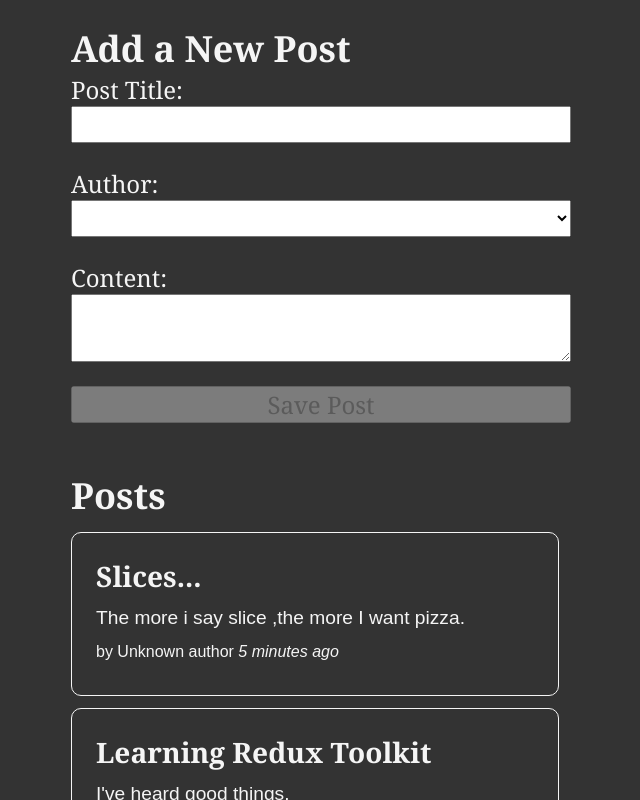
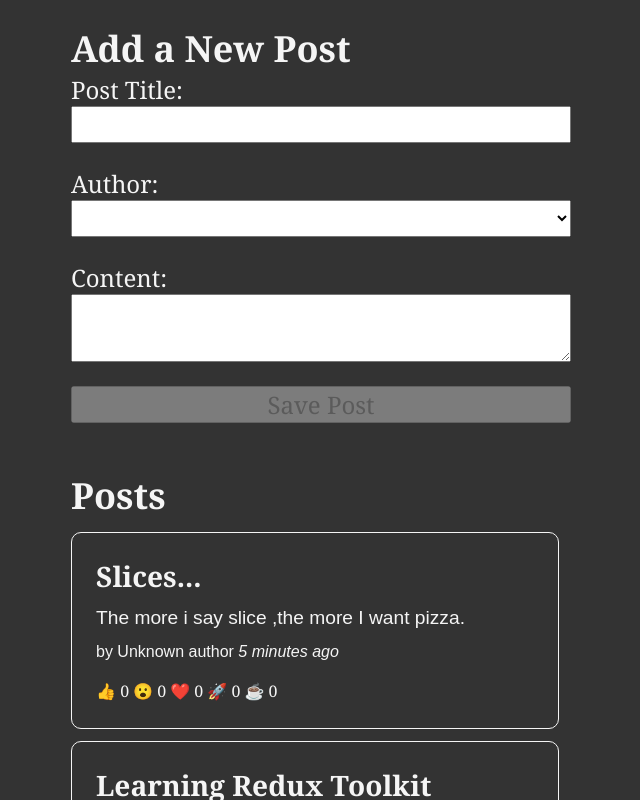
Before and after one commit to dzhaniivanov/react-redux-project, a React (Create React App) app: page / in a window 1280 px wide. Shown: the top 800 px of the page, without its empty margins (319-959 px from the left). Built offline with nearby package versions, Linux system fonts and the light colour scheme.

Commit message:
reactions button added

```diff
--- a/src/features/posts/PostsList.js
+++ b/src/features/posts/PostsList.js
@@ -2,6 +2,7 @@ import { useSelector } from "react-redux";
 import { selectAllPosts } from "./postsSlice";
 import PostAuthor from "./PostAuthor";
 import TimeAgo from "./TimeAgo";
+import ReactionsButtons from "./ReactionsButtons";
 
 const PostsList = () => {
   const posts = useSelector(selectAllPosts);
@@ -18,6 +19,7 @@ const PostsList = () => {
         <PostAuthor userId={post.userId} />
         <TimeAgo timestamp={post.date} />
       </p>
+      <ReactionsButtons post={post} />
     </article>
   ));
 
--- /dev/null
+++ b/src/features/posts/ReactionsButtons.js
@@ -0,0 +1,34 @@
+import { useDispatch } from "react-redux";
+import { reactionAdded } from "./postsSlice";
+
+const reactionEmoji = {
+  thumbsUp: "👍",
+  wow: "😮",
+  heart: "❤️",
+  rocket: "🚀",
+  coffee: "☕",
+};
+
+const ReactionsButtons = ({ post }) => {
+  const dispatch = useDispatch();
+
+  const reactionsButtons = Object.entries(reactionEmoji).map(
+    ([name, emoji]) => {
+      return (
+        <button
+          key={name}
+          type="button"
+          className="reactionButton"
+          onClick={() =>
+            dispatch(reactionAdded({ postId: post.id, reaction: name }))
+          }
+        >
+          {emoji} {post.reactions[name]}
+        </button>
+      );
+    }
+  );
+  return <div>{reactionsButtons}</div>;
+};
+
+export default ReactionsButtons;
--- a/src/features/posts/postsSlice.js
+++ b/src/features/posts/postsSlice.js
@@ -7,12 +7,26 @@ const initialState = [
     title: "Learning Redux Toolkit",
     content: "I've heard good things.",
     date: sub(new Date(), { minutes: 10 }).toISOString(),
+    reactions: {
+      thumbsUp: 0,
+      wow: 0,
+      heart: 0,
+      rocket: 0,
+      coffee: 0,
+    },
   },
   {
     id: "2",
     title: "Slices...",
     content: "The more i say slice ,the more I want pizza.",
     date: sub(new Date(), { minutes: 5 }).toISOString(),
+    reactions: {
+      thumbsUp: 0,
+      wow: 0,
+      heart: 0,
+      rocket: 0,
+      coffee: 0,
+    },
   },
 ];
 
@@ -30,18 +44,31 @@ const postsSlice = createSlice({
             id: nanoid(),
             title,
             content,
-            date:new Date().toISOString(),
+            date: new Date().toISOString(),
             userId,
-
+            reactions: {
+              thumbsUp: 0,
+              wow: 0,
+              heart: 0,
+              rocket: 0,
+              coffee: 0,
+            },
           },
         };
       },
+    },
+    reactionAdded(state, action) {
+      const { postId, reaction } = action.payload;
+      const existingPost = state.find((post) => post.id == postId);
+      if (existingPost) {
+        existingPost.reactions[reaction]++;
+      }
     },
   },
 });
 
 export const selectAllPosts = (state) => state.posts;
 
-export const { postAdded } = postsSlice.actions;
+export const { postAdded, reactionAdded } = postsSlice.actions;
 
 export default postsSlice.reducer;
```
